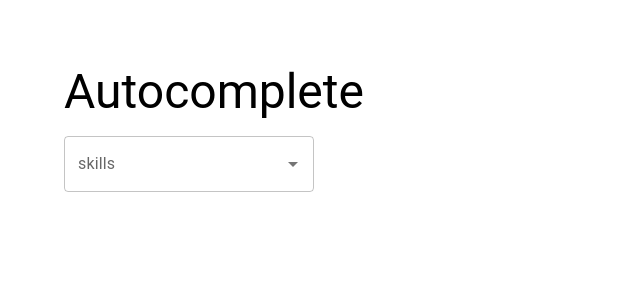
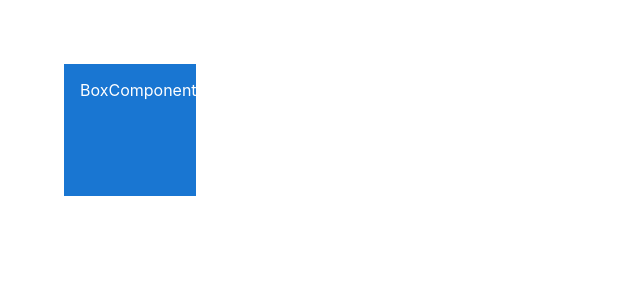
Before and after one commit to tehaamhashmi7/Everything-in-Material-UI, a React (Create React App) app: page / in a window 1280 px wide. Shown: the top 300 px of the page, without its empty margins (0-640 px from the left). Built offline with nearby package versions, Linux system fonts and the light colour scheme.

Commit message:
Box COmponent

```diff
--- a/src/App.tsx
+++ b/src/App.tsx
@@ -11,6 +11,7 @@ import Checkboxx from './components/6-checkboxx';
 import Switches from './components/7-Switches';
 import Ratings from './components/8-Ratings';
 import Autocompleted from './components/9-Autocomplete';
+import BoxComponent from './components/10-BoxComponent';
 
 function App() {
   return (
@@ -23,7 +24,8 @@ function App() {
       {/* <Checkboxx /> */}
       {/* <Switches /> */}
       {/* <Ratings /> */}
-      <Autocompleted />
+      {/* <Autocompleted /> */}
+      <BoxComponent />
     </div>
   );
 }
--- /dev/null
+++ b/src/components/10-BoxComponent.tsx
@@ -0,0 +1,19 @@
+import { Box } from '@mui/material'
+import React from 'react'
+
+function BoxComponent() {
+  return (
+    <Box sx={{
+        backgroundColor: 'primary.main',
+        color: 'white',
+        height: '100px',
+        width: '100px',
+        padding: '16px',
+        '&:hover': {
+            backgroundColor: 'secondary.light'
+        },
+    }}>BoxComponent</Box>
+  )
+}
+
+export default BoxComponent
```
